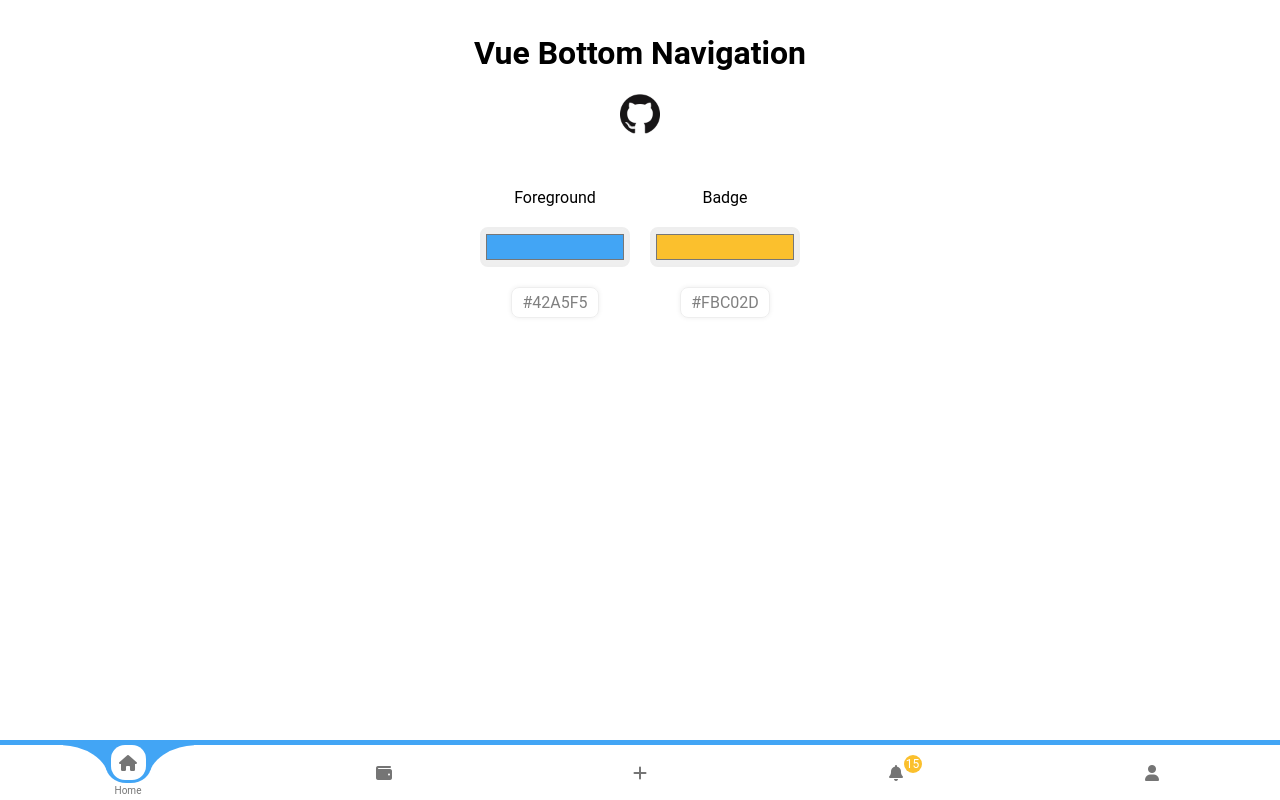
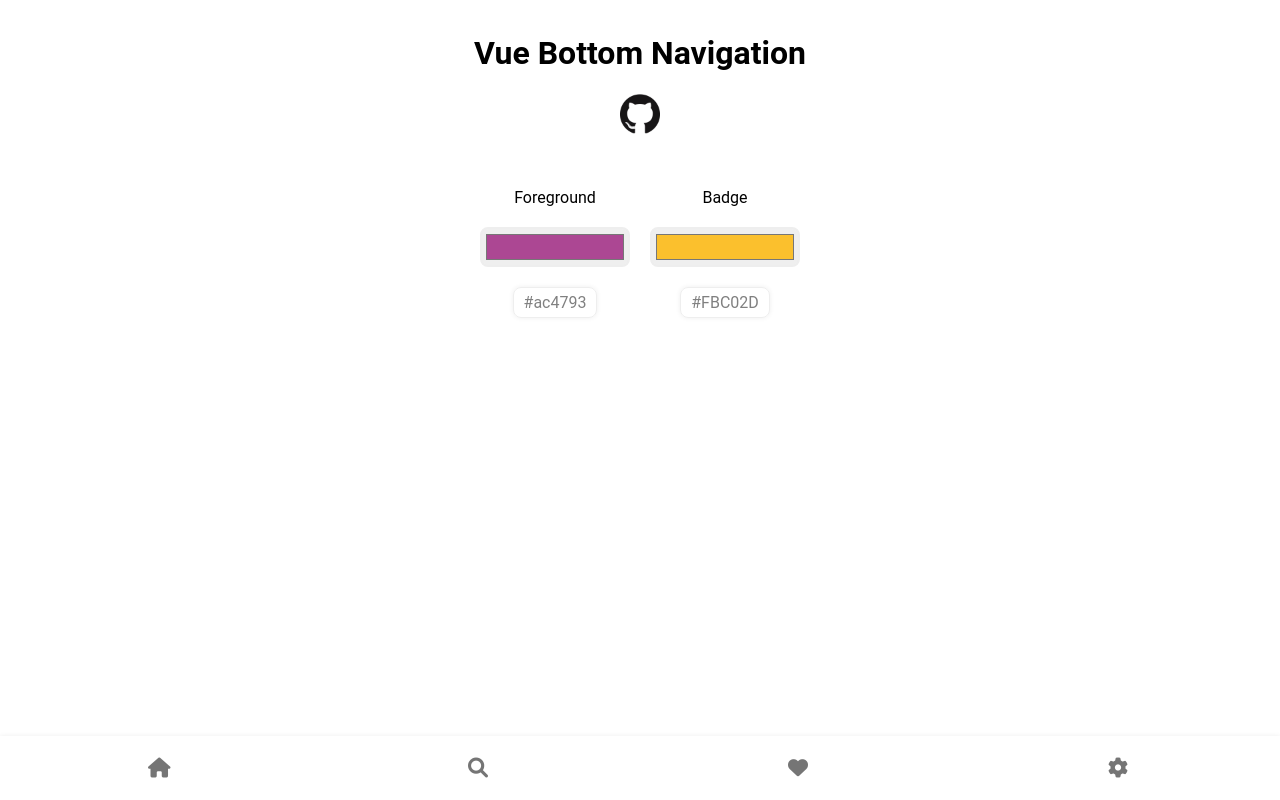
Before and after one commit to imanmalekian31/vue-bottom-navigation, a Vue app: page / in a window 1280 px wide. Built offline with nearby package versions, Linux system fonts and the light colour scheme.

Commit message:
feat(grow-bottom): :sparkles: Add grow bottom

```diff
--- a/src/App.vue
+++ b/src/App.vue
@@ -35,22 +35,48 @@
     </div>
 
     <BottomNavigation
+      v-show="false"
       :options="options"
       :badge-color="badgeColor"
       :foreground-color="foregroundColor"
       v-model="selected"
     />
+
+    <GrowBottomNavigation :color="foregroundColor" :options="growOptions" />
   </div>
 </template>
 
 <script>
 import BottomNavigation from "./components/BottomNavigation";
+import GrowBottomNavigation from "./components/GrowBottomNavigation";
 
 export default {
   name: "App",
-  components: { BottomNavigation },
+  components: { BottomNavigation, GrowBottomNavigation },
   data: () => ({
     selected: 1,
+    growOptions: [
+      {
+        id: 1,
+        icon: "fa-solid fa-home",
+        title: "Home",
+        color: "#5639af",
+      },
+      {
+        id: 2,
+        icon: "fa-solid fa-magnifying-glass",
+        title: "Search",
+        color: "#ac4793",
+      },
+      {
+        id: 3,
+        icon: "fa-solid fa-heart",
+        title: "Likes",
+        color: "#e2a93a",
+      },
+      // { id: 4, icon: "fas fa-bell", title: "Notification", badge: 15 },
+      { id: 5, icon: "fa-solid fa-gear", title: "Settings", color: "#4493a7" },
+    ],
     options: [
       {
         id: 1,
@@ -79,7 +105,7 @@ export default {
       { id: 5, icon: "fas fa-user", title: "Account" },
     ],
 
-    foregroundColor: "#42A5F5",
+    foregroundColor: "#ac4793",
     badgeColor: "#FBC02D",
   }),
 };
--- /dev/null
+++ b/src/components/GrowBottomNavigation.vue
@@ -0,0 +1,198 @@
+<template>
+  <div class="btn-container-foreground" :style="cssVariables">
+    <div
+      v-for="(button, index) in localOptions"
+      :key="index"
+      :class="{ ['btn-item']: true, ['btn-item-active']: button.selected }"
+      @click="handleButtonClick(index)"
+    >
+      <div
+        :class="{
+          ['btn-container']: true,
+          ['btn-container-active']: button.selected,
+        }"
+      >
+        <div
+          :class="{
+            ['btn-icon']: true,
+            ['btn-icon-active']: button.selected,
+          }"
+        >
+          <i :class="`${button.icon}`" />
+        </div>
+        <div :class="{ ['btn-title']: true }">
+          <span class="hidden-title">
+            {{ button.title }}
+          </span>
+          <span
+            :class="{
+              ['animated-title']: true,
+              ['animated-title-active']: button.selected,
+            }"
+          >
+            {{ button.title }}
+          </span>
+          <div
+            v-if="true"
+            :class="{
+              ['btn-bottom-line']: true,
+              ['btn-bottom-line-active']: button.selected,
+            }"
+          ></div>
+        </div>
+      </div>
+    </div>
+  </div>
+</template>
+
+<script>
+export default {
+  props: {
+    options: {
+      type: Array,
+      default: () => [],
+    },
+    color: {
+      type: String,
+      default: "#74cbbb",
+    },
+  },
+  data: () => ({
+    prevSelected: null,
+    currSelected: null,
+    localOptions: [],
+  }),
+  created() {
+    this.localOptions = this.options.slice();
+  },
+  computed: {
+    cssVariables() {
+      const activeTitle = (this.localOptions[this.currSelected] || {}).title;
+      let activeWidth = 90;
+      if (activeTitle && activeTitle.length * 15 > 110) {
+        activeWidth = 90 + (activeTitle.length * 15 - 110) / 2;
+      }
+
+      const mainColor =
+        (this.localOptions[this.currSelected] || {}).color || this.color;
+
+      const styles = {
+        "--color": mainColor,
+        "--color-background": mainColor + "30",
+        "--active-width": `${activeWidth}px`,
+      };
+
+      return styles;
+    },
+  },
+  methods: {
+    handleButtonClick(index) {
+      this.currSelected = index;
+
+      if (this.prevSelected !== null) {
+        this.localOptions[this.prevSelected].selected = false;
+      }
+
+      this.$set(this.localOptions, index, {
+        ...this.localOptions[index],
+        selected: true,
+      });
+
+      this.prevSelected = this.currSelected;
+    },
+  },
+};
+</script>
+
+<style scoped>
+.btn-container-foreground {
+  position: fixed;
+  direction: ltr;
+  display: flex;
+  align-items: center;
+  bottom: 0;
+  width: 100%;
+  z-index: 2147483647;
+  height: 64px;
+  background: #fff;
+  box-shadow: 0 0 5px 0 #eee;
+}
+
+.btn-item {
+  display: flex;
+  align-items: center;
+  justify-content: center;
+  height: 45px;
+  flex-grow: 1;
+  transition: all 0.3s;
+}
+
+@media (min-width: 576px) {
+  .btn-item {
+    cursor: pointer;
+  }
+}
+
+.btn-item-active {
+  background-color: var(--color-background);
+  border-radius: 100px;
+}
+
+.btn-container {
+  display: flex;
+  position: relative;
+  overflow: hidden;
+  width: 24px;
+  transition: all 0.3s ease;
+  color: #0000008a;
+}
+
+.btn-container-active {
+  width: var(--active-width);
+}
+
+.btn-container-active i {
+  color: var(--color);
+}
+
+.btn-icon {
+  font-size: 20px;
+  transition: all 0.3s ease;
+}
+
+.btn-title {
+  position: relative;
+  color: var(--color);
+  padding: 0px 5px;
+  margin-left: 10px;
+}
+
+.hidden-title {
+  visibility: hidden;
+}
+
+.animated-title {
+  color: var(--color);
+  position: absolute;
+  left: 5px;
+  bottom: -15px;
+  transition: all 0.4s ease 0.1s;
+}
+
+.animated-title-active {
+  bottom: 5px;
+}
+
+.btn-bottom-line {
+  position: absolute;
+  bottom: 0;
+  left: 0;
+  height: 2px;
+  background-color: var(--color);
+  transition: all 0.3s ease;
+}
+
+.btn-bottom-line-active {
+  width: 100%;
+}
+</style>
```
